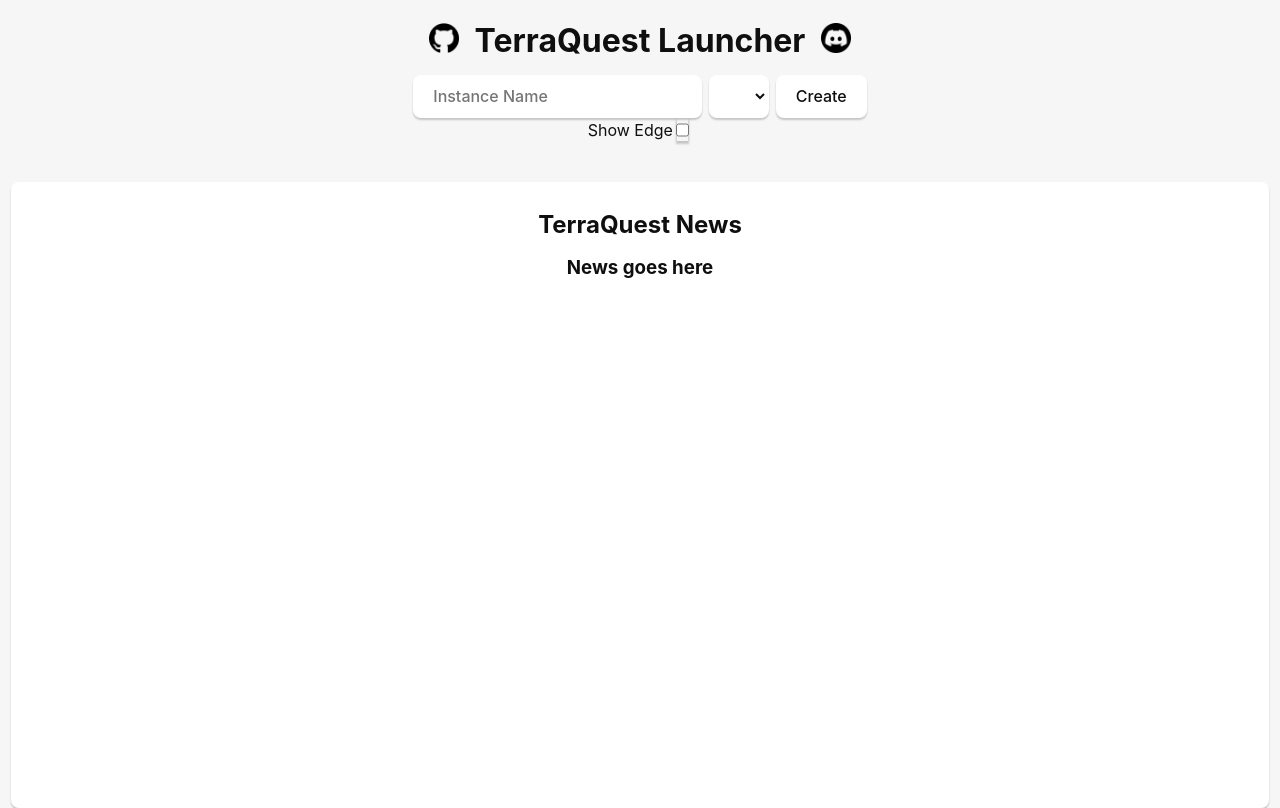
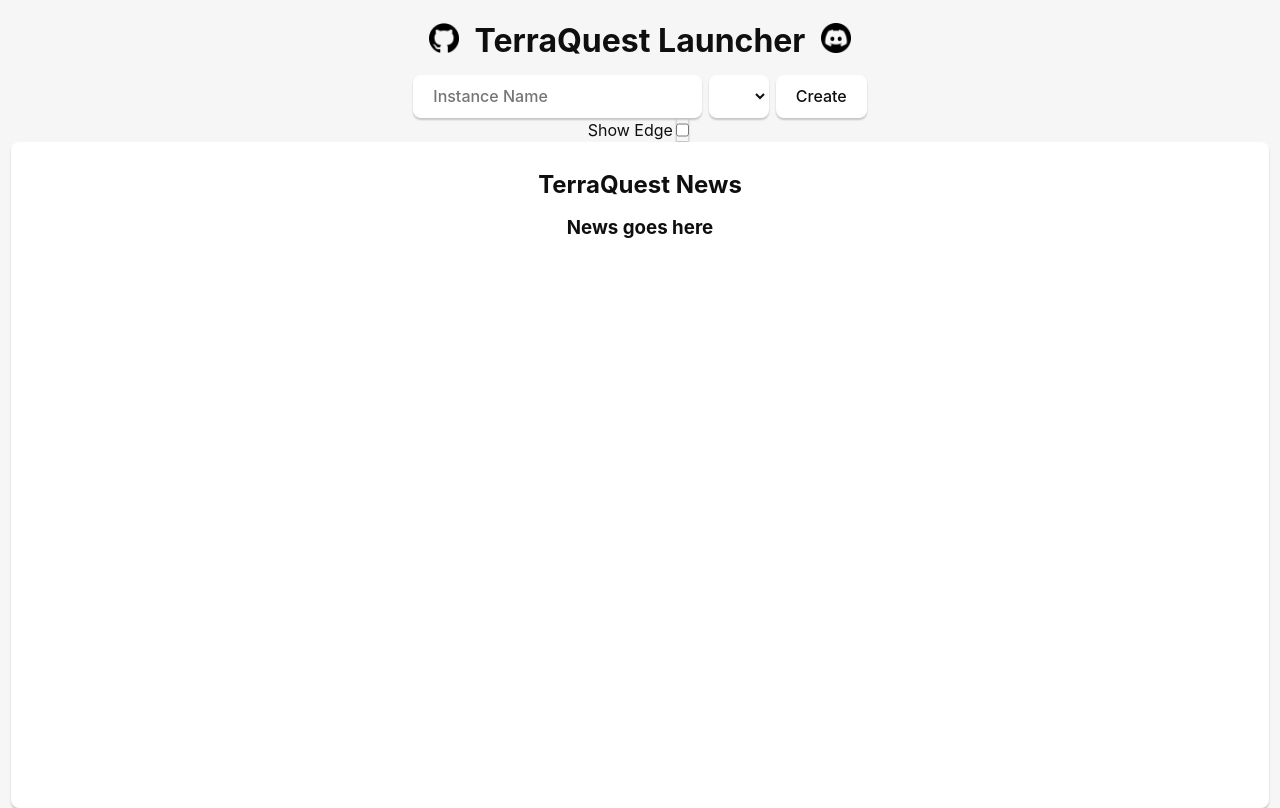
Before and after one commit to Lamby777/tq-launcher, a website built with Vite: page index.html in a window 1280 px wide. Built offline with nearby package versions, Linux system fonts and the light colour scheme.

Commit message:
news panel has no top padding

```diff
--- a/index.html
+++ b/index.html
@@ -33,7 +33,7 @@
         </div>
     </div>
 
-    <div class="container">
+    <div class="container" style="padding-top: 0">
         <div id="instances" class="row"></div>
         <div id="tq-news" class="row fancy-bg bottom-panel">
             <h2>TerraQuest News</h2>
```
